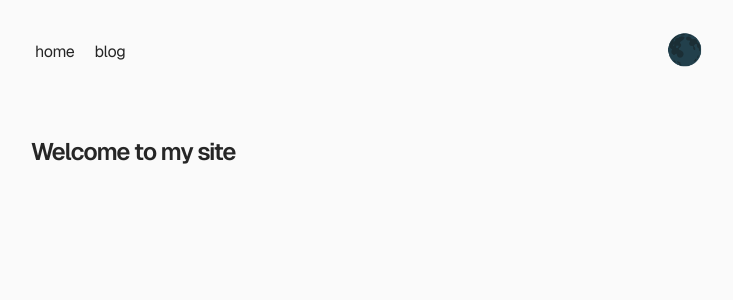
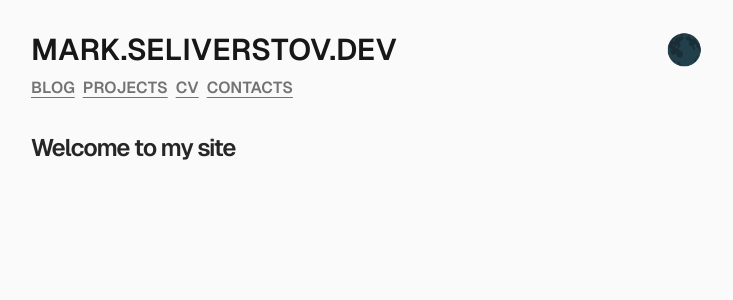
Before and after one commit to MarkSeliverstov/blog, a Next.js app: page / in a window 1280 px wide. Shown: the top 300 px of the page, without its empty margins (273-1006 px from the left). Built offline with nearby package versions, Linux system fonts and the light colour scheme.

Commit message:
chore: improve navbar

```diff
--- a/app/components/navbar.tsx
+++ b/app/components/navbar.tsx
@@ -1,38 +1,91 @@
+"use client";
 import Link from "next/link";
 import { ThemeSwitcher } from "./themeSwither";
+import { usePathname } from "next/navigation";
 
 const navItems: Record<string, { name: string }> = {
-  "/": {
-    name: "home",
-  },
   "/blog": {
     name: "blog",
+  },
+  "/projects": {
+    name: "projects",
+  },
+  "/cv": {
+    name: "cv",
+  },
+  "/contacts": {
+    name: "contacts",
   },
 };
 
 export function Navbar(): Readonly<React.ReactNode> {
+  const currPath = usePathname();
+  console.log(currPath);
+  const isActive = (path: string): boolean => currPath.startsWith(path);
   return (
-    <aside className="-ml-[8px] mb-16 tracking-tight">
-      <div className="lg:sticky lg:top-20">
+    <aside className="mb-8">
+      <div className="flex flex-row items-center justify-between">
+        <Link
+          href="/"
+          className="
+            dark:hover:text-neutral-500
+            hover:text-neutral-500
+            flex flex-row
+            text-3xl font-semibold uppercase
+          "
+        >
+          <span
+            className={
+              isActive("/")
+                ? "text-neutral-900 dark:text-neutral-100"
+                : "text-neutral-500"
+            }
+          >
+            mark.seliverstov.dev
+          </span>
+        </Link>
+        <ThemeSwitcher />
+      </div>
+      <div>
         <nav
-          className="flex flex-row items-start relative px-0 pb-0 fade md:overflow-auto scroll-pr-6 md:relative w-full"
+          className="
+            flex
+            flex-row
+            uppercase text-sm
+            font-semibold
+            text-neutral-600
+            dark:text-neutral-300
+          "
           id="nav"
         >
-          <div className="flex flex-row space-x-0 pr-10">
+          <div className="flex flex-row space-x-2 pt-2">
             {Object.entries(navItems).map(([path, { name }]) => {
               return (
                 <Link
                   key={path}
                   href={path}
-                  className="transition-all hover:text-neutral-800 dark:hover:text-neutral-200 flex align-middle relative py-1 px-2 m-1"
+                  className="
+                    dark:hover:text-neutral-300
+                    hover:text-neutral-700
+                    text-neutral-500
+                    underline
+                    underline-offset-4
+                    rounded-md
+                    text-base
+                  "
                 >
-                  {name}
+                  <span
+                    className={
+                      isActive(path)
+                        ? "text-neutral-900 dark:text-neutral-100"
+                        : "text-neutral-500"
+                    }
+                  >
+                    {name}
+                  </span>
                 </Link>
               );
             })}
-          </div>
-          <div className="ml-auto">
-            <ThemeSwitcher />
           </div>
         </nav>
       </div>
```
